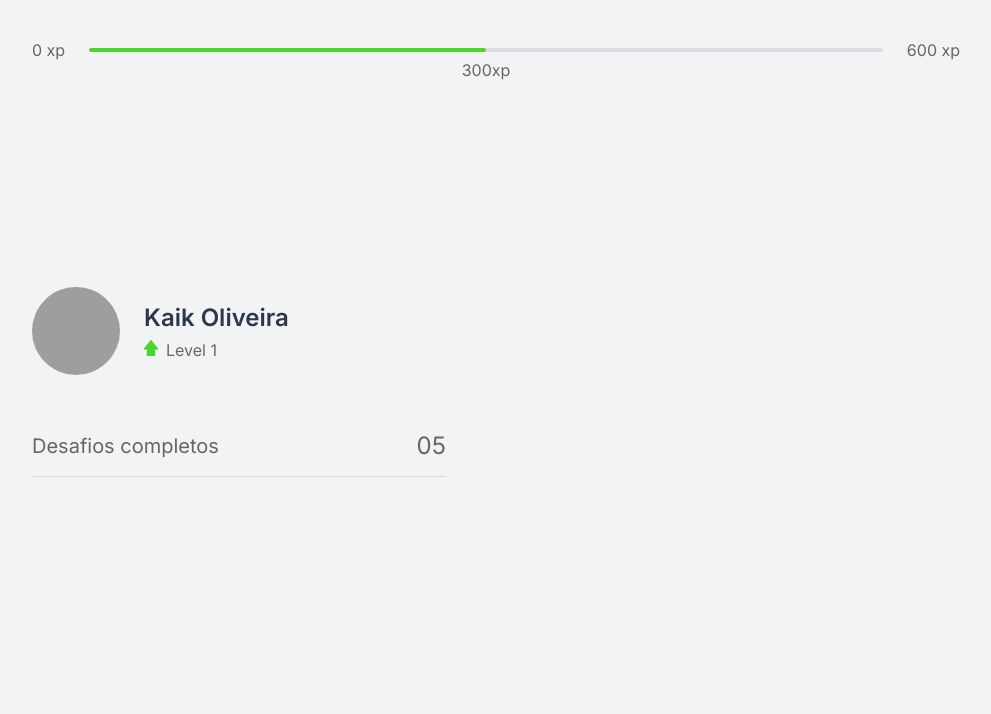
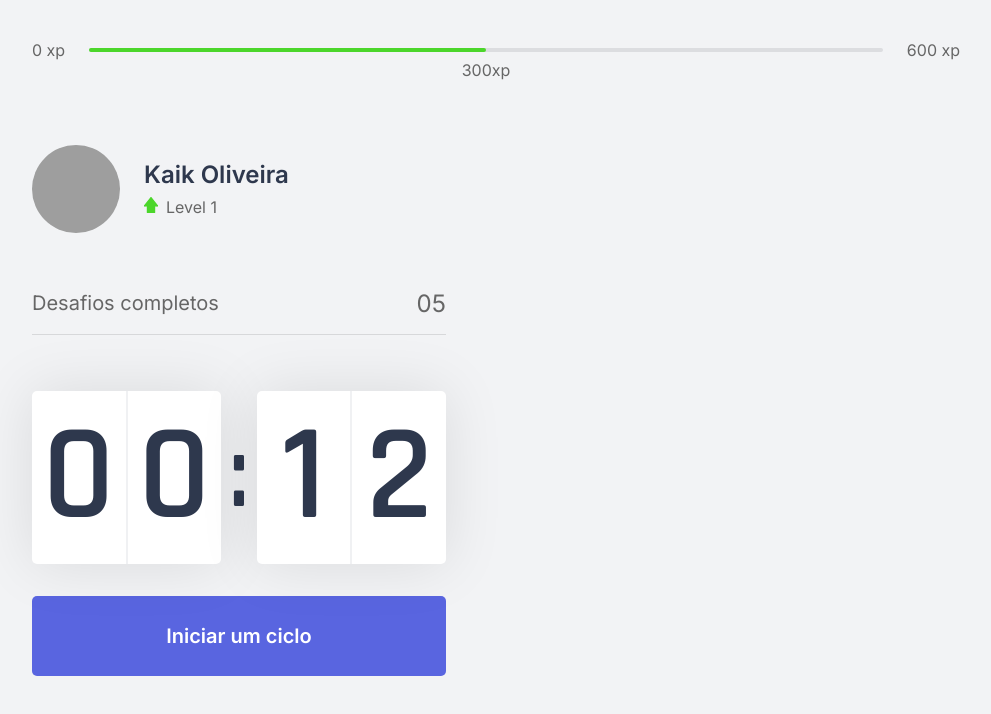
Before and after one commit to KaikOliveira/Nlw4, a Next.js app in the folder moveit-next/: page / in a window 1280 px wide. Shown: the top 714 px of the page, without its empty margins (144-1135 px from the left). Built offline with nearby package versions, Linux system fonts and the light colour scheme; grey boxes are pictures that could not be loaded.

Commit message:
addComponentCountdown

```diff
--- /dev/null
+++ b/moveit-next/src/components/ChallengeBox.tsx
@@ -0,0 +1,5 @@
+export function ChallengeBox() {
+  return (
+    <div></div>
+  )
+}
--- /dev/null
+++ b/moveit-next/src/components/Countdown.tsx
@@ -0,0 +1,82 @@
+import { useState, useEffect } from 'react';
+import styles from '../styles/components/Countdown.module.css';
+
+let countdownTimeout: NodeJS.Timeout;
+
+export function Countdown() {
+  const [time, setTime] = useState(0.2 * 60);
+  const [isActive, setIsActive] = useState(false);
+  const [hasFinished, setHasFinisehd] = useState(false);
+
+  const minutes = Math.floor(time / 60);
+  const seconds = time % 60;
+
+  const [minuteLeft, minuteRight] = String(minutes).padStart(2, '0').split('');
+  const [secondLeft, secondRight] = String(seconds).padStart(2, '0').split('');
+
+  function startCountdown() {
+    setIsActive(true);
+  }
+
+  function resetCountDown() {
+    clearTimeout(countdownTimeout);
+    setIsActive(false);
+    setTime(0.2 * 60);
+  }
+
+  useEffect(() => {
+    if (isActive && time > 0) {
+      countdownTimeout = setTimeout(() => {
+        setTime(time - 1);
+      }, 1000)
+    } else if (isActive && time === 0) {
+      setHasFinisehd(true);
+      setIsActive(false);
+    }
+  }, [isActive, time])
+
+  return (
+    <div>
+      <div className={styles.countdownContainer}>
+        <div>
+          <span>{minuteLeft}</span>
+          <span>{minuteRight}</span>
+        </div>
+        <span>:</span>
+        <div>
+          <span>{secondLeft}</span>
+          <span>{secondRight}</span>
+        </div>
+      </div>
+
+      {hasFinished ? (
+        <button
+          disabled
+          className={styles.countdownButton}
+        >
+          Ciclo encerrado
+        </button>
+      ) : (
+          <>
+            { isActive ? (
+              <button
+                onClick={resetCountDown}
+                type="button"
+                className={`${styles.countdownButton} ${styles.countdownButtonActive}`}
+              >
+                Abandonar ciclo
+              </button>
+            ) : (
+                <button
+                  onClick={startCountdown}
+                  type="button"
+                  className={styles.countdownButton}
+                >
+                  Iniciar um ciclo
+                </button>
+              )}
+          </>
+        )}
+    </div>
+  )
+}
--- a/moveit-next/src/pages/_document.tsx
+++ b/moveit-next/src/pages/_document.tsx
@@ -5,6 +5,8 @@
     return (
       <Html>
         <Head>
+          <link rel="shortcut icon" href="favicon.png" type="image/png" />
+
           <link rel="preconnect" href="https://fonts.gstatic.com" />
           <link href="https://fonts.googleapis.com/css2?family=Inter:wght@400;500;600&family=Rajdhani:wght@600&display=swap"
             rel="stylesheet" />
--- a/moveit-next/src/pages/index.tsx
+++ b/moveit-next/src/pages/index.tsx
@@ -1,18 +1,26 @@
 import { CompletedChallenges } from '../components/CompletedChallenges';
+import { Countdown } from '../components/Countdown';
 import { ExperienceBar } from '../components/ExperienceBar';
 import { Profile } from '../components/Profile';
+
+import Head from 'next/head'
 
 import styles from '../styles/pages/Home.module.css';
 
 export default function Home() {
   return (
     <div className={styles.container}>
+      <Head>
+        <title>Inicio | move.it KaikOliveira</title>
+      </Head>
+
       <ExperienceBar />
 
       <section>
         <div>
           <Profile />
           <CompletedChallenges />
+          <Countdown />
         </div>
         <div></div>
       </section>
--- /dev/null
+++ b/moveit-next/src/styles/components/Countdown.module.css
@@ -0,0 +1,73 @@
+.countdownContainer {
+  display: flex;
+  align-items: center;
+  font-family: Rajdhani;
+  font-weight: 600;
+  color: var(--title);
+}
+
+.countdownContainer>div {
+  flex: 1;
+  display: flex;
+  align-items: center;
+  justify-content: space-evenly;
+  background: var(--white);
+  box-shadow: 0 0 60px rgba(0, 0, 0, 0.1);
+  border-radius: 5px;
+  font-size: 8.5rem;
+  text-align: center;
+}
+
+.countdownContainer>div span {
+  flex: 1;
+}
+
+.countdownContainer>div span:first-child {
+  border-right: 1px solid #f0f1f3;
+}
+
+.countdownContainer>div span:last-child {
+  border-left: 1px solid #f0f1f3;
+}
+
+.countdownContainer>span {
+  font-size: 6.25rem;
+  margin: 0 0.5rem;
+}
+
+.countdownButton {
+  width: 100%;
+  height: 5rem;
+  margin-top: 2rem;
+  display: flex;
+  align-items: center;
+  justify-content: center;
+  border: 0;
+  border-radius: 5px;
+  background: var(--blue);
+  color: var(--white);
+  font-size: 1.25rem;
+  font-weight: 600;
+  transition: background-color 0.2s;
+}
+
+.countdownButton:not(:disabled):hover {
+  background: var(--blue-dark);
+}
+
+.countdownButtonActive {
+  background: var(--white);
+  color: var(--title);
+}
+
+.countdownButtonActive:not(:disabled):hover {
+  background: var(--red);
+  color: var(--white);
+}
+
+.countdownButton:disabled {
+  background: var(--white);
+  color: var(--text);
+  cursor: not-allowed;
+  border-bottom: 10px solid var(--red);
+}
```
Also changed, not shown: moveit-next/src/styles/components/ChallengeBox.module.css (added).
